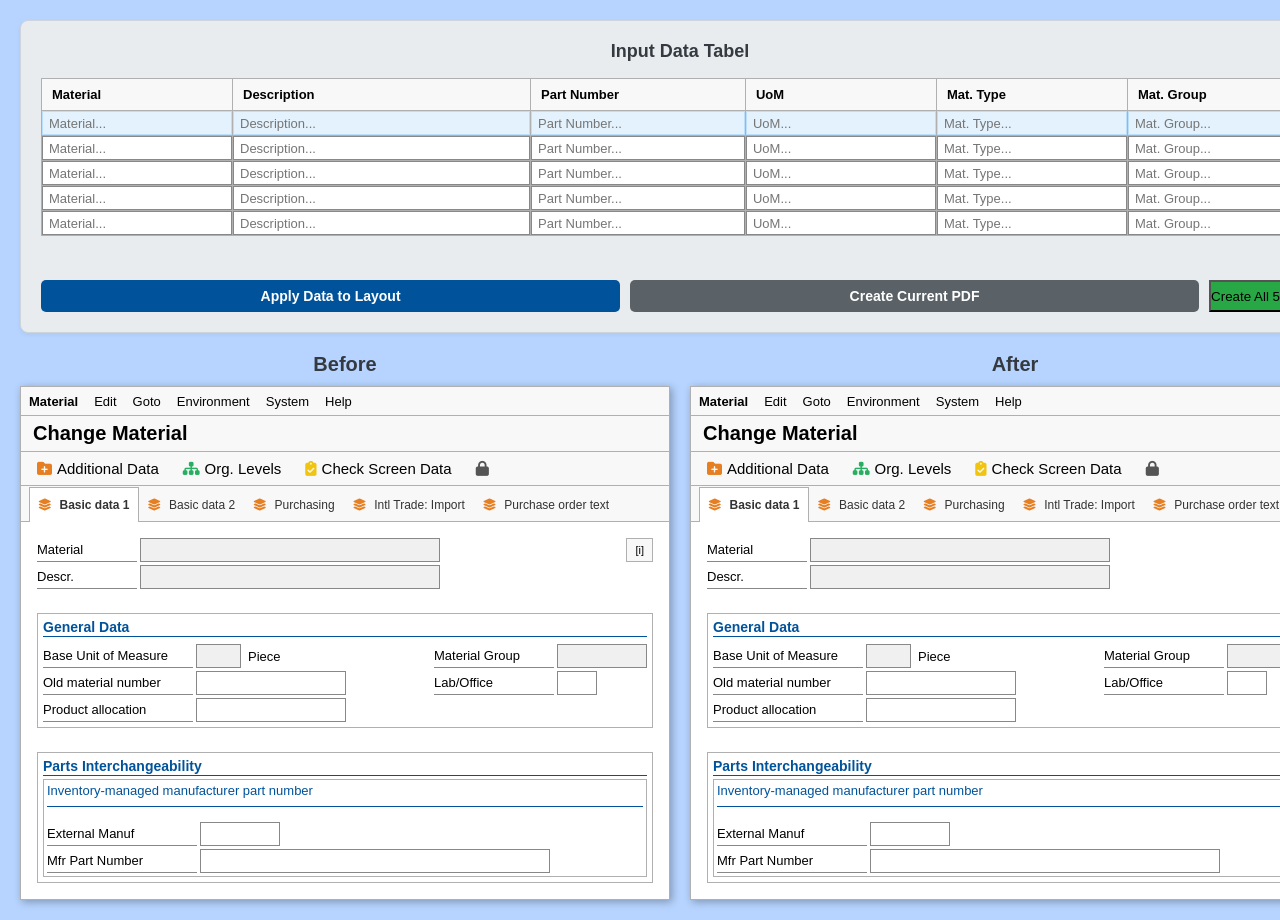
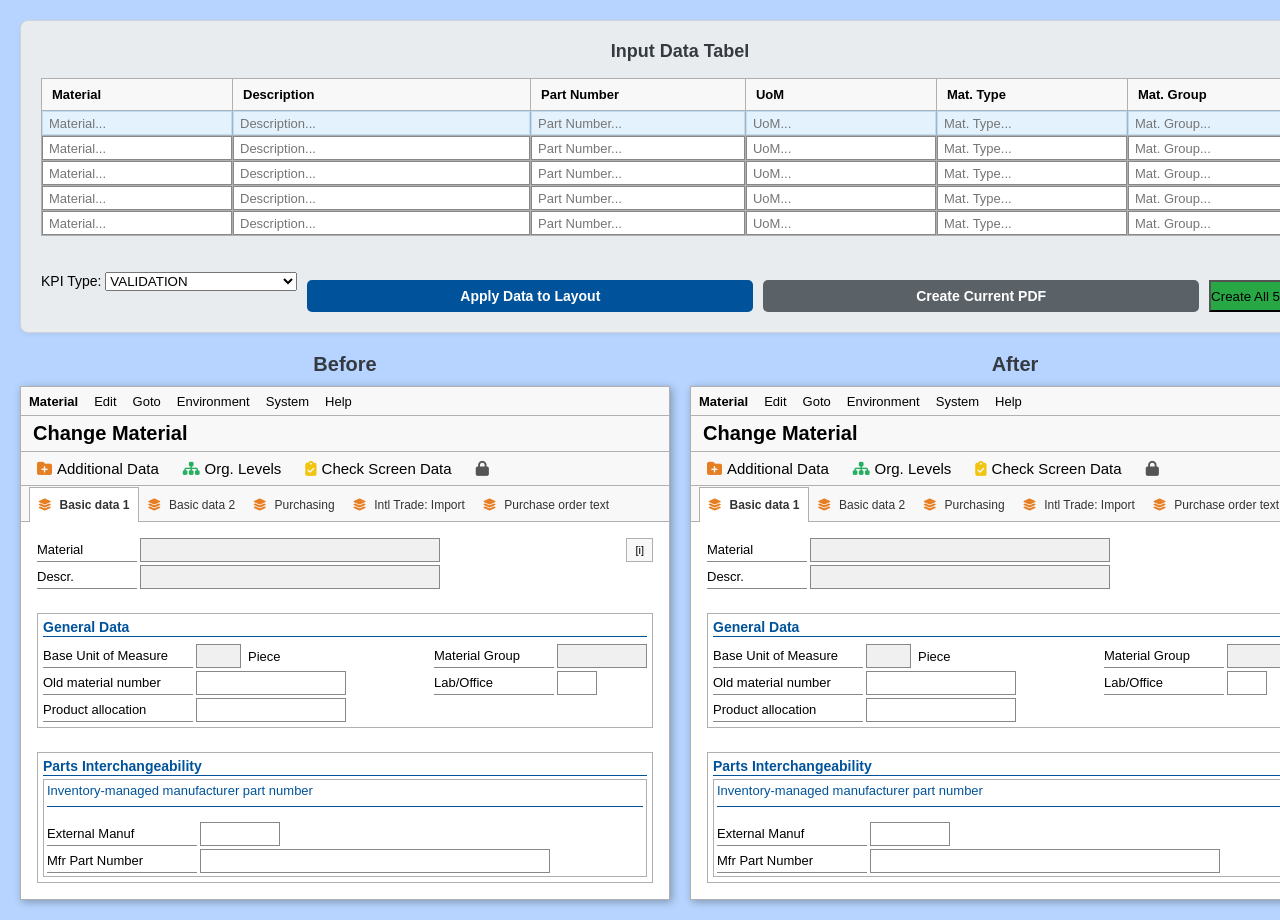
Before and after one commit to pixumi/kpi-pdf-generator, a plain HTML site: page index.html in a window 1280 px wide. Shown: the top 920 px of the page. Drawn offline with nearby package versions, Linux system fonts and the light colour scheme.

Commit message:
Update index.html

```diff
--- a/index.html
+++ b/index.html
@@ -102,8 +102,20 @@
                 </div>
             </div>
             <div class="button-container">
-                <button id="transfer-data-btn">Apply Data to Layout</button>
-                <button id="create-pdf-btn">Create Current PDF</button>
+                <!-- Dropdown KPI Type -->
+                <div class="kpi-type-selector">
+                    <label for="kpi-type">KPI Type:</label>
+                    <select id="kpi-type">
+                    <option value="VALIDATION">VALIDATION</option>
+                    <option value="INFORMATION COMPLETE">INFORMATION COMPLETE</option>
+                    </select>
+                </div>
+
+                <!-- Tombol Apply Data to Layout -->
+                <button id="transfer-data-btn" class="btn btn-primary">Apply Data to Layout</button>
+
+                <!-- Tombol Create Current PDF -->
+                <button id="create-pdf-btn" class="btn btn-success">Create Current PDF</button>
                 <button id="create-all-pdfs-btn">Create All 5 PDFs</button>
             </div>
         </div>
```
